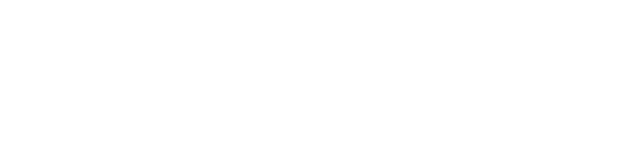
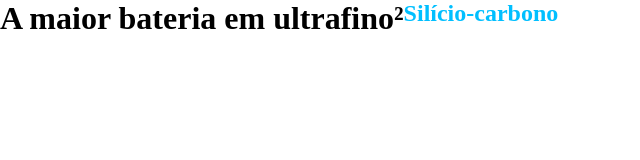
Before and after one commit to rebeca-magri/display-main, a plain HTML site: page motorola/index.html in a window 1280 px wide. Shown: the whole page, without its empty margins (0-640 px from the left). Drawn offline with Linux system fonts and the light colour scheme; files that its build step writes are made by us from their sources.

Commit message:
ADD: Configuração_Arquivos

```diff
--- a/motorola/css/style.css
+++ b/motorola/css/style.css
@@ -4,3 +4,15 @@
     padding: 0;
     box-sizing: border-box;
 }
+
+.header{
+    display: flex;
+}
+
+.header_h1{
+    color: black;
+}
+
+.header_h2{
+    color:deepskyblue;
+}
--- a/motorola/index.html
+++ b/motorola/index.html
@@ -3,12 +3,25 @@
 <head>
     <meta charset="UTF-8">
     <meta name="viewport" content="width=device-width, initial-scale=1.0">
-    <title>Motorola</title>
+    <title>Motorola Seção</title>
 
-    <link rel="stylesheet" href="motorola/style.css">
+    <link rel="stylesheet" href="./css/style.css">
 
 </head>
 <body>
+    <!-- Cabeçalho -->
+    <header class="header">
+        <h1 class="header_h1">
+            A maior bateria em ultrafino²
+        </h1>
+        <h2 class="header_h2">
+            Silício-carbono
+        </h2>
+    </header>
+
+    <main>
+
+    </main>
 
 </body>
 </html>
```
